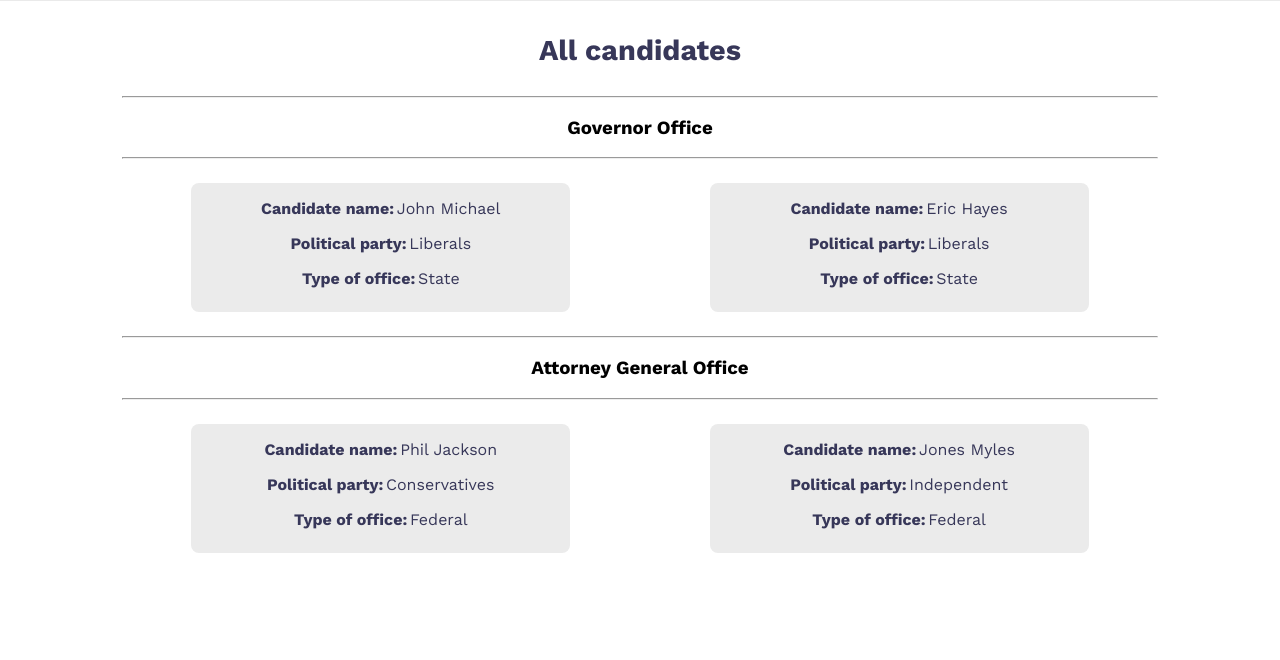
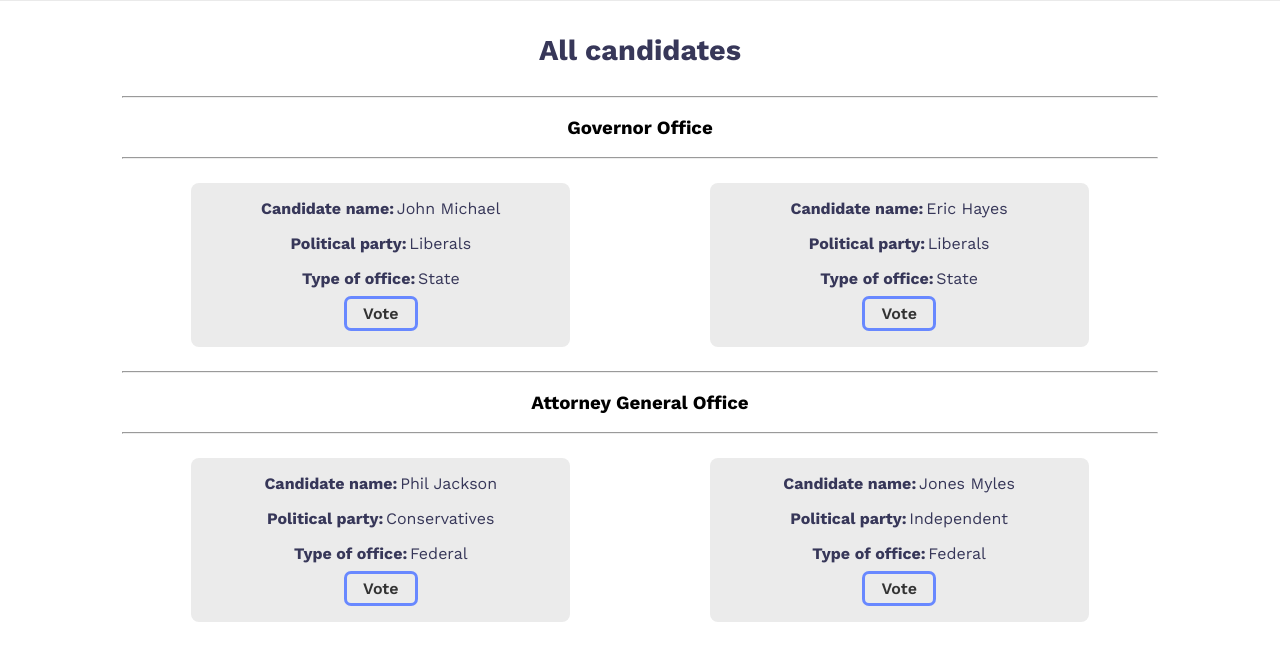
Before and after one commit to Blaise-Shyaka/Politico, a website: page templates/html/view-politicians.html in a window 1280 px wide. Shown: the part 70-730 px from the top of the page. Drawn offline with nearby package versions, Linux system fonts and the light colour scheme.

Commit message:
[finishes #171592462] Create user cast vote feature

```diff
--- a/templates/html/view-politicians.html
+++ b/templates/html/view-politicians.html
@@ -51,12 +51,14 @@
                         <p><span class="subtitles"> Candidate name:</span> <span class="value"> John Michael</span></p>
                         <p><span class="subtitles"> Political party:</span> <span class="value"> Liberals</span></p>
                         <p><span class="subtitles"> Type of office:</span> <span class="value"> State</span></p>
+                        <a href="#">Vote</a>
                     </div>
 
                     <div class="candidate">
                         <p><span class="subtitles"> Candidate name:</span> <span class="value"> Eric Hayes</span></p>
                         <p><span class="subtitles"> Political party:</span> <span class="value"> Liberals</span></p>
                         <p><span class="subtitles"> Type of office:</span> <span class="value"> State</span></p>
+                        <a href="#">Vote</a>
                     </div>
                 </div>
 
@@ -68,12 +70,14 @@
                         <p><span class="subtitles"> Candidate name:</span> <span class="value">Phil Jackson</span></p>
                         <p><span class="subtitles"> Political party:</span> <span class="value"> Conservatives</span></p>
                         <p><span class="subtitles"> Type of office:</span> <span class="value"> Federal</span></p>
+                        <a href="#">Vote</a>
                     </div>
 
                     <div class="candidate">
                         <p><span class="subtitles"> Candidate name:</span> <span class="value"> Jones Myles</span></p>
                         <p><span class="subtitles"> Political party:</span> <span class="value">Independent</span></p>
                         <p><span class="subtitles"> Type of office:</span> <span class="value"> Federal</span></p>
+                        <a href="#">Vote</a>
                     </div>
                 </div>
             </div>
```
